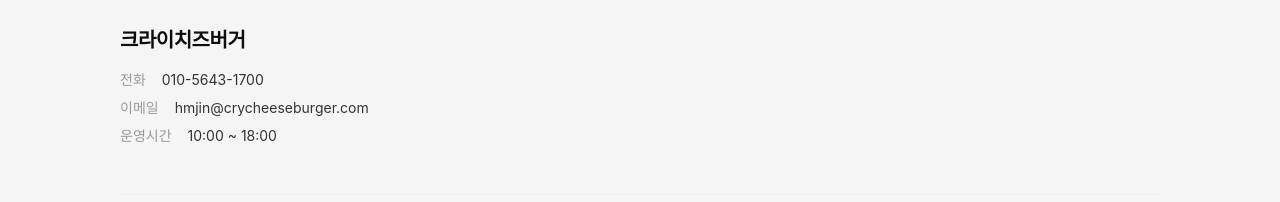
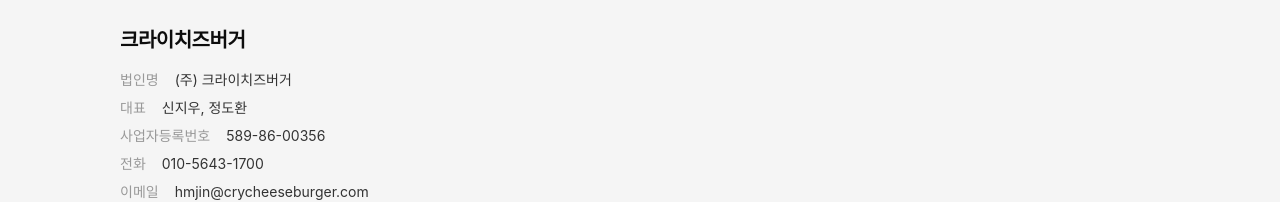
Before and after one commit to minseok1109/crycheese, a Next.js app: page / in a window 1280 px wide. Shown: the part 6549-6751 px from the top of the page. Built offline with nearby package versions, Linux system fonts and the light colour scheme; a web font is replaced by a local one.

Commit message:
feat: Footer에 사업자 정보 추가 (법인명, 대표, 사업자등록번호)

```diff
--- a/app/components/Footer.tsx
+++ b/app/components/Footer.tsx
@@ -25,6 +25,28 @@
 				<div className="flex flex-col gap-4">
 					<h4 className="text-xl font-bold text-[#0D0D0D]">크라이치즈버거</h4>
 					<div className="flex flex-col gap-2">
+						<div className="flex gap-4">
+							<span className="text-sm font-normal text-[#999999]">
+								법인명
+							</span>
+							<span className="text-sm font-normal text-[#333333]">
+								(주) 크라이치즈버거
+							</span>
+						</div>
+						<div className="flex gap-4">
+							<span className="text-sm font-normal text-[#999999]">대표</span>
+							<span className="text-sm font-normal text-[#333333]">
+								신지우, 정도환
+							</span>
+						</div>
+						<div className="flex gap-4">
+							<span className="text-sm font-normal text-[#999999]">
+								사업자등록번호
+							</span>
+							<span className="text-sm font-normal text-[#333333]">
+								589-86-00356
+							</span>
+						</div>
 						<div className="flex gap-4">
 							<span className="text-sm font-normal text-[#999999]">전화</span>
 							<span className="text-sm font-normal text-[#333333]">
```
